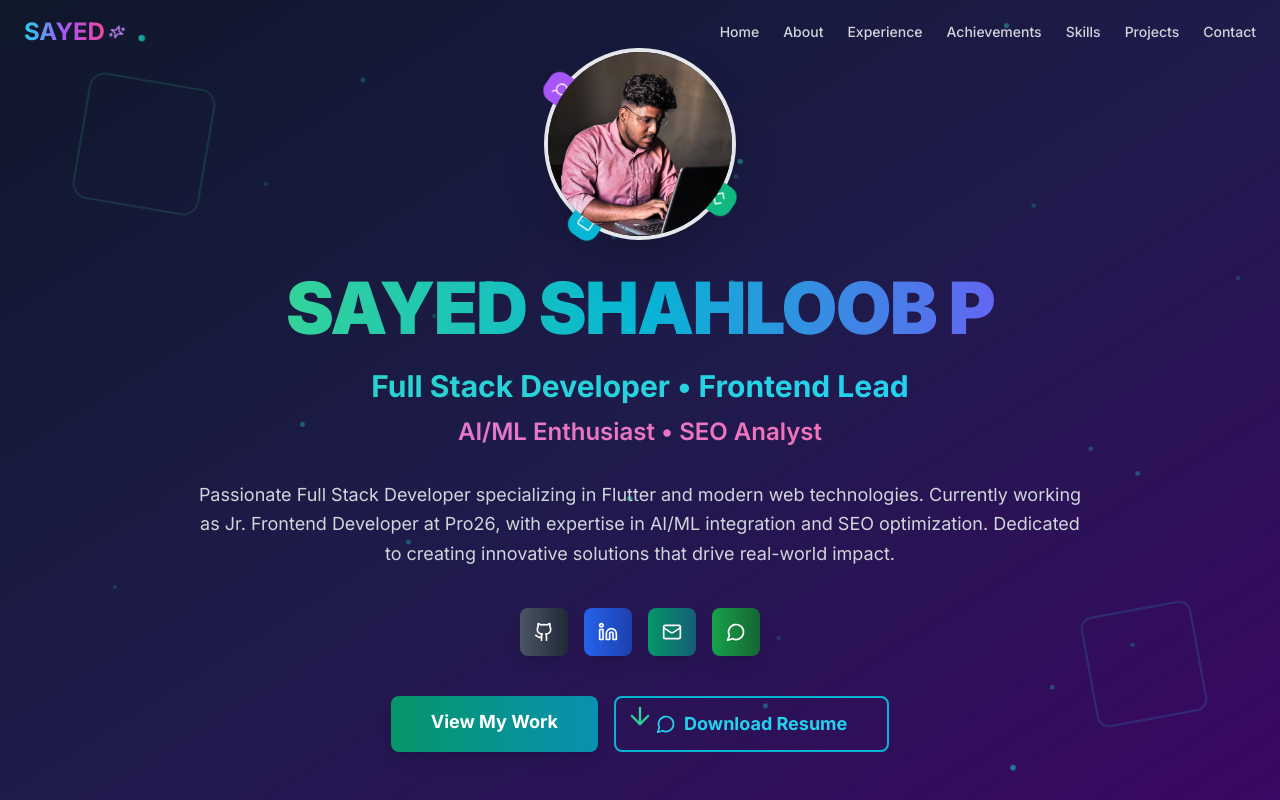
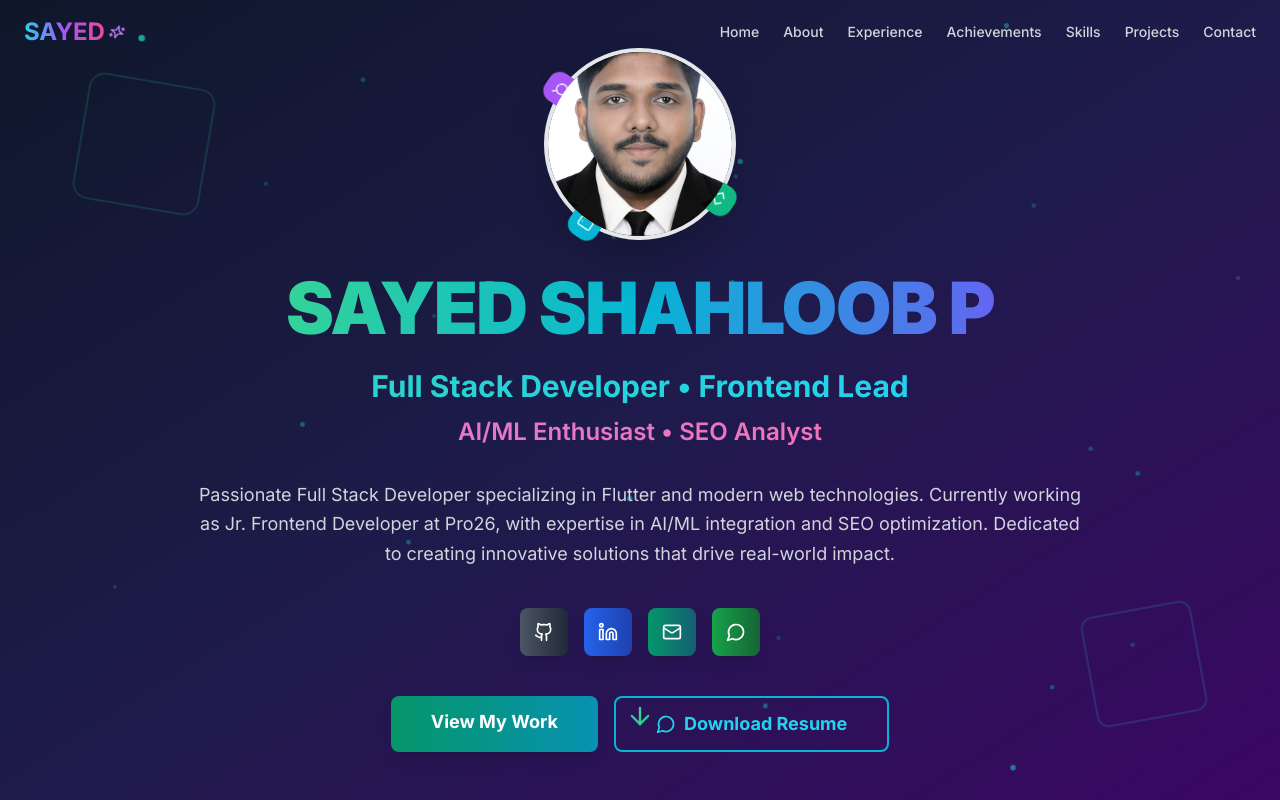
Before and after one commit to Sayed4281/my-portfolio, a React (Vite) app: page / in a window 1280 px wide. Shown: the top 800 px of the page. Built offline with nearby package versions, Linux system fonts and the light colour scheme.

Commit message:
Change image source from IMG_20250629 to sayed.png

```diff
--- a/src/components/Hero.tsx
+++ b/src/components/Hero.tsx
@@ -59,7 +59,7 @@ const Hero = () => {
             <div className="w-48 h-48 mx-auto rounded-full overflow-hidden border-4 border-gradient-to-r from-emerald-400 to-cyan-500 shadow-2xl relative">
               <div className="absolute inset-0 bg-gradient-to-r from-emerald-400/10 to-cyan-500/10 rounded-full animate-pulse"></div>
               <img
-                src="/IMG_20250629_195227.jpg"
+                src="/sayed.png"
                 alt="SAYED SHAHLOOB P"
                 className="w-full h-full object-cover relative z-10"
               />
```
